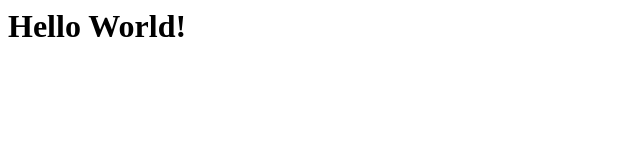
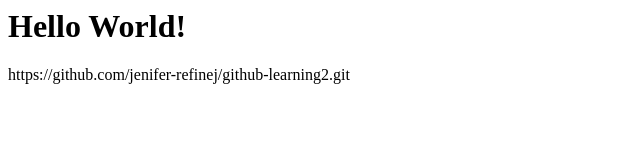
Before and after one commit to jenifer-refinej/github-learning2, a plain HTML site: page index.html in a window 1280 px wide. Shown: the whole page, without its empty margins (0-640 px from the left). Drawn offline with Linux system fonts and the light colour scheme.

```diff
--- a/index.html
+++ b/index.html
@@ -1 +1,2 @@
 <h1>Hello World!</h1>
+https://github.com/jenifer-refinej/github-learning2.git
```
Also changed, not shown: script.js (added), style.css (added).
